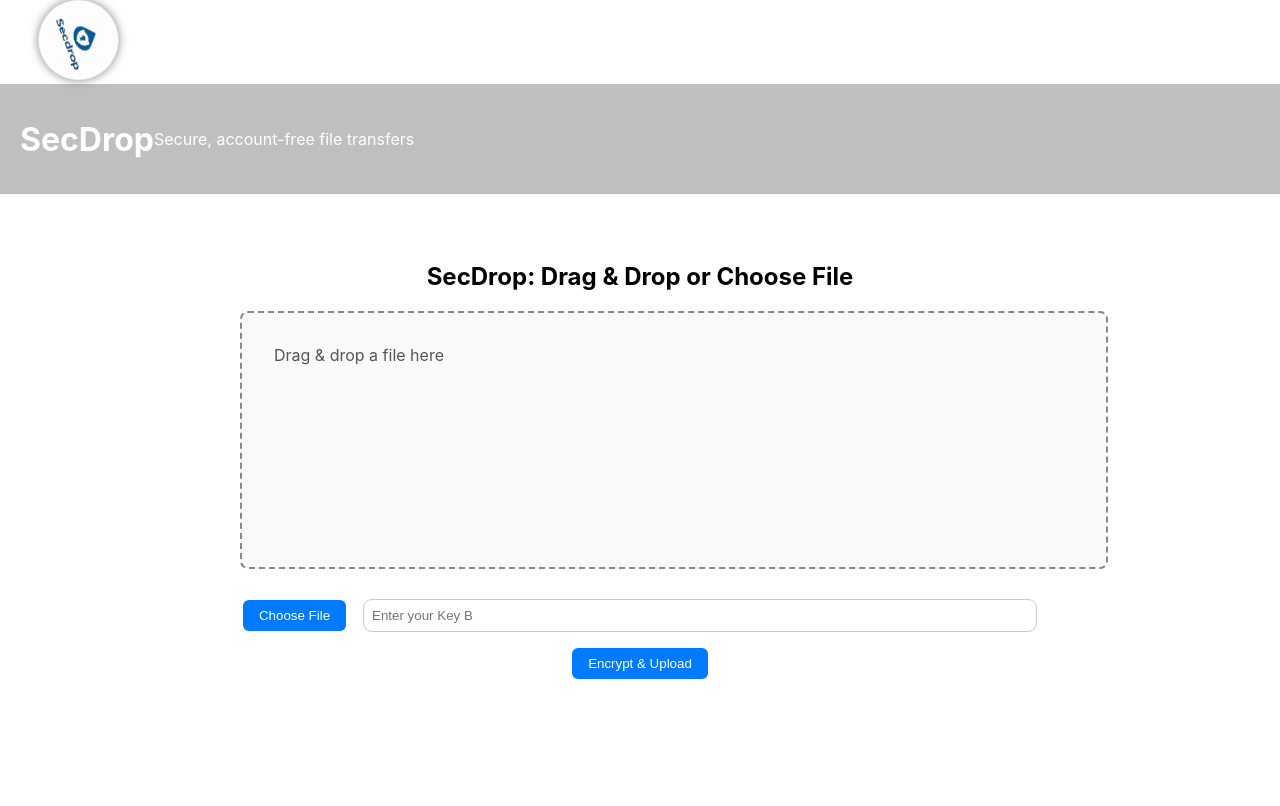
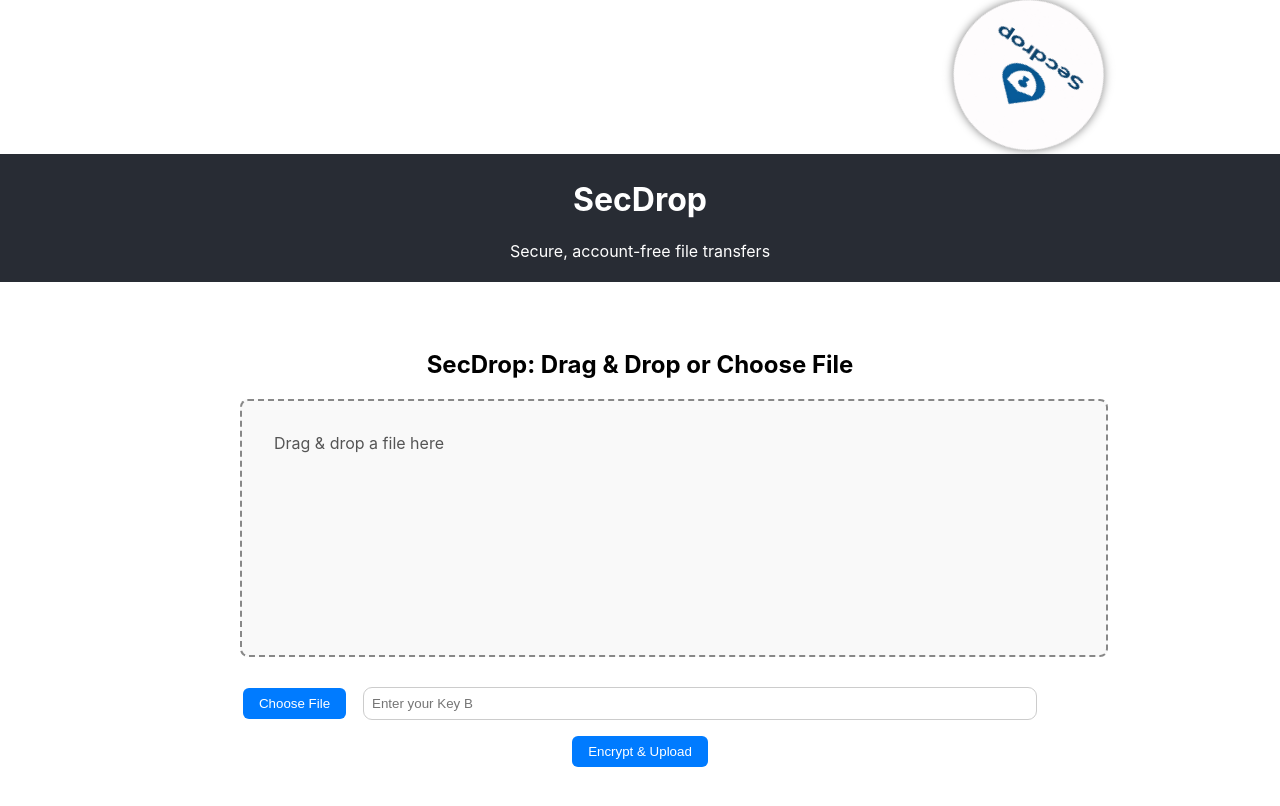
Before and after one commit to dilsidhu13/-SecDrop-Secure-File-Sharing-Web-Portal, a React (Create React App) app in the folder client/: page / in a window 1280 px wide. Shown: the top 806 px of the page. Built offline with nearby package versions, Linux system fonts and the light colour scheme.

Commit message:
Back to Basics

```diff
--- a/client/src/App.css
+++ b/client/src/App.css
@@ -1,26 +1,25 @@
+.App {
+  text-align: center;
+}
+
 .App-header-text {
-  background-color: rgba(40, 44, 52, 0.3); /* transparent background */
+
+  background-color: #282c34;
   min-height: 100px;
-  display: flex; /* use flexbox for horizontal alignment */
-  align-items: center; /* vertically center items */
+  display: flow-root;
   font-size: inherit;
   color: white;
   padding: 5px 20px;
-  position: relative;
-  width: 100%;
-  top: 0;
-  left: 0;
 }
 
 .App-logo {
-  height: 80px;
-  width: 80px;
-  margin: 0 20px 0 0; /* space between logo and text */
+ height: 150px;
+  width: 150px;
+  margin-right: 1650px;
   border-radius: 50%;
   box-shadow: 0 0 10px rgba(0, 0, 0, 0.5);
   background-color: #282c34;
-  animation: roll-tire 5s linear infinite;
-  position: relative;
+  animation: roll-tire 10s linear infinite;
 }
 
 @keyframes roll-tire {
@@ -28,6 +27,6 @@
     transform: translateX(0) rotate(0deg);
   }
   100% {
-    transform: translateX(200px) rotate(360deg); /* adjust as needed */
+    transform: translateX(1600px) rotate(360deg);
   }
 }
```
